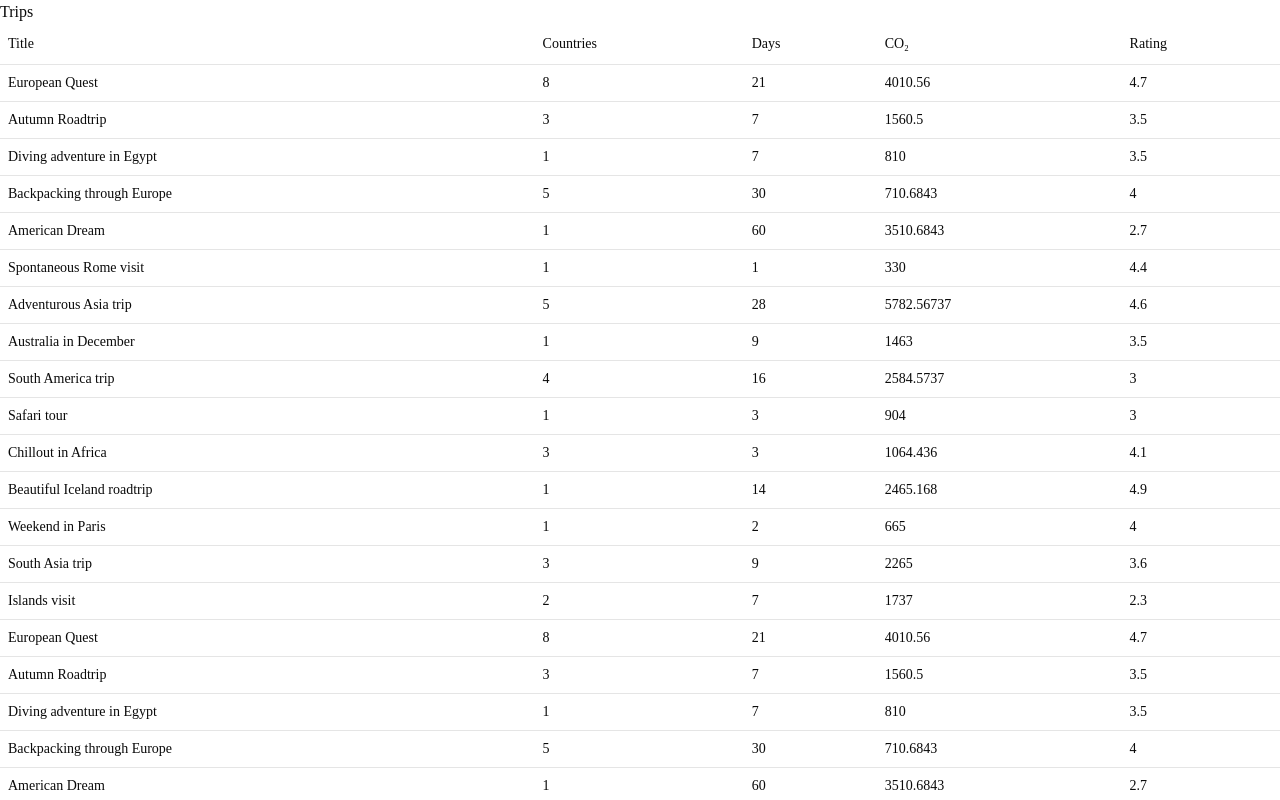
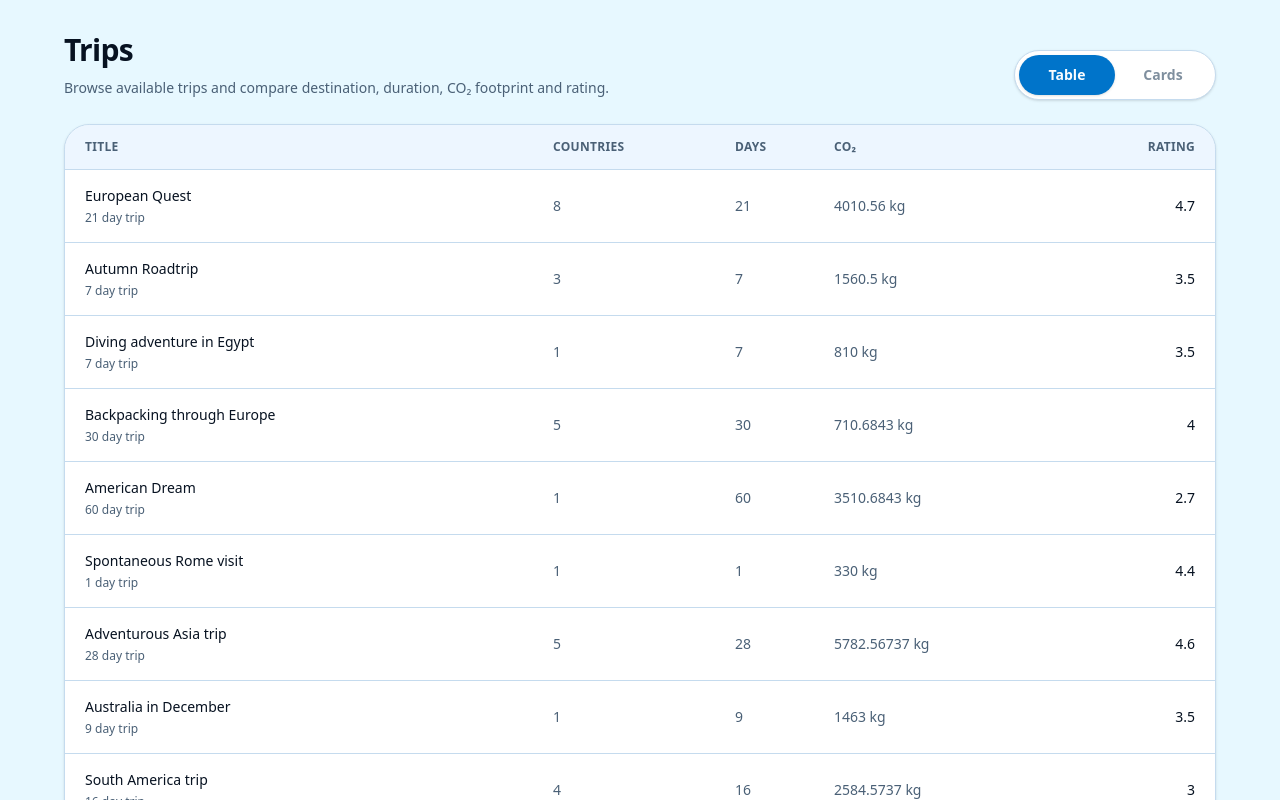
Before and after one commit to Blackwatch98/triply, a Next.js app: page / in a window 1280 px wide. Shown: the top 800 px of the page. Built offline with nearby package versions, Linux system fonts and the light colour scheme; data requests are answered from the project's data file.

Commit message:
style: Added some style for list of trips page

```diff
--- a/src/app/globals.css
+++ b/src/app/globals.css
@@ -7,38 +7,37 @@
 @theme inline {
   --color-background: var(--background);
   --color-foreground: var(--foreground);
-  --font-sans: var(--font-sans);
-  --font-mono: var(--font-geist-mono);
-  --font-heading: var(--font-sans);
-  --color-sidebar-ring: var(--sidebar-ring);
-  --color-sidebar-border: var(--sidebar-border);
-  --color-sidebar-accent-foreground: var(--sidebar-accent-foreground);
-  --color-sidebar-accent: var(--sidebar-accent);
-  --color-sidebar-primary-foreground: var(--sidebar-primary-foreground);
-  --color-sidebar-primary: var(--sidebar-primary);
-  --color-sidebar-foreground: var(--sidebar-foreground);
-  --color-sidebar: var(--sidebar);
+
+  --color-card: var(--card);
+  --color-card-foreground: var(--card-foreground);
+
+  --color-popover: var(--popover);
+  --color-popover-foreground: var(--popover-foreground);
+
+  --color-primary: var(--primary);
+  --color-primary-foreground: var(--primary-foreground);
+
+  --color-secondary: var(--secondary);
+  --color-secondary-foreground: var(--secondary-foreground);
+
+  --color-muted: var(--muted);
+  --color-muted-foreground: var(--muted-foreground);
+
+  --color-accent: var(--accent);
+  --color-accent-foreground: var(--accent-foreground);
+
+  --color-destructive: var(--destructive);
+
+  --color-border: var(--border);
+  --color-input: var(--input);
+  --color-ring: var(--ring);
+
+  --color-chart-1: var(--chart-1);
+  --color-chart-2: var(--chart-2);
+  --color-chart-3: var(--chart-3);
+  --color-chart-4: var(--chart-4);
   --color-chart-5: var(--chart-5);
-  --color-chart-4: var(--chart-4);
-  --color-chart-3: var(--chart-3);
-  --color-chart-2: var(--chart-2);
-  --color-chart-1: var(--chart-1);
-  --color-ring: var(--ring);
-  --color-input: var(--input);
-  --color-border: var(--border);
-  --color-destructive: var(--destructive);
-  --color-accent-foreground: var(--accent-foreground);
-  --color-accent: var(--accent);
-  --color-muted-foreground: var(--muted-foreground);
-  --color-muted: var(--muted);
-  --color-secondary-foreground: var(--secondary-foreground);
-  --color-secondary: var(--secondary);
-  --color-primary-foreground: var(--primary-foreground);
-  --color-primary: var(--primary);
-  --color-popover-foreground: var(--popover-foreground);
-  --color-popover: var(--popover);
-  --color-card-foreground: var(--card-foreground);
-  --color-card: var(--card);
+
   --radius-sm: calc(var(--radius) * 0.6);
   --radius-md: calc(var(--radius) * 0.8);
   --radius-lg: var(--radius);
@@ -49,82 +48,87 @@
 }
 
 :root {
-  --background: oklch(1 0 0);
-  --foreground: oklch(0.145 0 0);
+  --background: oklch(0.97 0.025 240);
+  --foreground: oklch(0.18 0.035 255);
+
   --card: oklch(1 0 0);
-  --card-foreground: oklch(0.145 0 0);
+  --card-foreground: oklch(0.18 0.035 255);
+
   --popover: oklch(1 0 0);
-  --popover-foreground: oklch(0.145 0 0);
-  --primary: oklch(0.205 0 0);
-  --primary-foreground: oklch(0.985 0 0);
-  --secondary: oklch(0.97 0 0);
-  --secondary-foreground: oklch(0.205 0 0);
-  --muted: oklch(0.97 0 0);
-  --muted-foreground: oklch(0.556 0 0);
-  --accent: oklch(0.97 0 0);
-  --accent-foreground: oklch(0.205 0 0);
+  --popover-foreground: oklch(0.18 0.035 255);
+
+  --primary: oklch(0.55 0.16 250);
+  --primary-foreground: oklch(0.99 0.005 240);
+
+  --secondary: oklch(0.94 0.035 245);
+  --secondary-foreground: oklch(0.28 0.06 250);
+
+  --muted: oklch(0.95 0.025 245);
+  --muted-foreground: oklch(0.48 0.045 250);
+
+  --accent: oklch(0.92 0.045 245);
+  --accent-foreground: oklch(0.24 0.07 250);
+
   --destructive: oklch(0.577 0.245 27.325);
-  --border: oklch(0.922 0 0);
-  --input: oklch(0.922 0 0);
-  --ring: oklch(0.708 0 0);
-  --chart-1: oklch(0.87 0 0);
-  --chart-2: oklch(0.556 0 0);
-  --chart-3: oklch(0.439 0 0);
-  --chart-4: oklch(0.371 0 0);
-  --chart-5: oklch(0.269 0 0);
-  --radius: 0.625rem;
-  --sidebar: oklch(0.985 0 0);
-  --sidebar-foreground: oklch(0.145 0 0);
-  --sidebar-primary: oklch(0.205 0 0);
-  --sidebar-primary-foreground: oklch(0.985 0 0);
-  --sidebar-accent: oklch(0.97 0 0);
-  --sidebar-accent-foreground: oklch(0.205 0 0);
-  --sidebar-border: oklch(0.922 0 0);
-  --sidebar-ring: oklch(0.708 0 0);
+
+  --border: oklch(0.88 0.035 245);
+  --input: oklch(0.88 0.035 245);
+  --ring: oklch(0.62 0.14 250);
+
+  --chart-1: oklch(0.62 0.14 250);
+  --chart-2: oklch(0.72 0.11 230);
+  --chart-3: oklch(0.52 0.13 265);
+  --chart-4: oklch(0.8 0.08 220);
+  --chart-5: oklch(0.42 0.12 255);
+
+  --radius: 0.875rem;
 }
 
 .dark {
-  --background: oklch(0.145 0 0);
-  --foreground: oklch(0.985 0 0);
-  --card: oklch(0.205 0 0);
-  --card-foreground: oklch(0.985 0 0);
-  --popover: oklch(0.205 0 0);
-  --popover-foreground: oklch(0.985 0 0);
-  --primary: oklch(0.922 0 0);
-  --primary-foreground: oklch(0.205 0 0);
-  --secondary: oklch(0.269 0 0);
-  --secondary-foreground: oklch(0.985 0 0);
-  --muted: oklch(0.269 0 0);
-  --muted-foreground: oklch(0.708 0 0);
-  --accent: oklch(0.269 0 0);
-  --accent-foreground: oklch(0.985 0 0);
+  --background: oklch(0.13 0.035 255);
+  --foreground: oklch(0.98 0.005 240);
+
+  --card: oklch(0.18 0.035 255);
+  --card-foreground: oklch(0.98 0.005 240);
+
+  --popover: oklch(0.18 0.035 255);
+  --popover-foreground: oklch(0.98 0.005 240);
+
+  --primary: oklch(0.75 0.12 240);
+  --primary-foreground: oklch(0.14 0.035 255);
+
+  --secondary: oklch(0.24 0.035 255);
+  --secondary-foreground: oklch(0.98 0.005 240);
+
+  --muted: oklch(0.24 0.035 255);
+  --muted-foreground: oklch(0.72 0.035 245);
+
+  --accent: oklch(0.27 0.045 250);
+  --accent-foreground: oklch(0.98 0.005 240);
+
   --destructive: oklch(0.704 0.191 22.216);
+
   --border: oklch(1 0 0 / 10%);
   --input: oklch(1 0 0 / 15%);
-  --ring: oklch(0.556 0 0);
-  --chart-1: oklch(0.87 0 0);
-  --chart-2: oklch(0.556 0 0);
-  --chart-3: oklch(0.439 0 0);
-  --chart-4: oklch(0.371 0 0);
-  --chart-5: oklch(0.269 0 0);
-  --sidebar: oklch(0.205 0 0);
-  --sidebar-foreground: oklch(0.985 0 0);
-  --sidebar-primary: oklch(0.488 0.243 264.376);
-  --sidebar-primary-foreground: oklch(0.985 0 0);
-  --sidebar-accent: oklch(0.269 0 0);
-  --sidebar-accent-foreground: oklch(0.985 0 0);
-  --sidebar-border: oklch(1 0 0 / 10%);
-  --sidebar-ring: oklch(0.556 0 0);
+  --ring: oklch(0.65 0.1 245);
+
+  --chart-1: oklch(0.75 0.12 240);
+  --chart-2: oklch(0.65 0.1 230);
+  --chart-3: oklch(0.55 0.12 260);
+  --chart-4: oklch(0.8 0.08 220);
+  --chart-5: oklch(0.5 0.1 250);
 }
 
 @layer base {
   * {
     @apply border-border outline-ring/50;
   }
+
+  html {
+    @apply font-sans;
+  }
+
   body {
     @apply bg-background text-foreground;
   }
-  html {
-    @apply font-sans;
-  }
 }
--- a/src/app/page.tsx
+++ b/src/app/page.tsx
@@ -12,33 +12,95 @@ export default async function Home() {
   const trips = await getTrips();
 
   return (
-    <main>
-      <h1>Trips</h1>
+    <main className="bg-background text-foreground min-h-screen px-4 py-8 sm:px-6 lg:px-8">
+      <section className="mx-auto flex max-w-6xl flex-col gap-6">
+        <header className="flex flex-col gap-4 sm:flex-row sm:items-end sm:justify-between">
+          <div>
+            <h1 className="text-foreground text-3xl font-semibold tracking-tight">
+              Trips
+            </h1>
 
-      <section>
+            <p className="text-muted-foreground mt-2 max-w-2xl text-sm leading-6">
+              Browse available trips and compare destination, duration, CO₂
+              footprint and rating.
+            </p>
+          </div>
+
+          <div className="bg-card grid w-full grid-cols-2 rounded-3xl border p-1 shadow-sm sm:w-fit">
+            <button className="bg-primary text-primary-foreground flex w-full items-center justify-center rounded-2xl px-4 py-2.5 text-sm font-semibold shadow-sm transition-colors sm:min-w-24">
+              Table
+            </button>
+
+            <button
+              className="text-muted-foreground hover:bg-muted hover:text-foreground flex w-full items-center justify-center rounded-2xl px-4 py-2.5 text-sm font-semibold transition-colors disabled:cursor-not-allowed disabled:opacity-70 sm:min-w-24"
+              disabled
+            >
+              Cards
+            </button>
+          </div>
+        </header>
+
+        <section className="bg-card overflow-hidden rounded-2xl border shadow-sm">
+          <div className="overflow-x-auto">
             <Table>
               <TableHeader>
-            <TableRow>
-              <TableHead>Title</TableHead>
-              <TableHead>Countries</TableHead>
-              <TableHead>Days</TableHead>
-              <TableHead>CO₂</TableHead>
-              <TableHead>Rating</TableHead>
+                <TableRow className="bg-muted/60 hover:bg-muted/60">
+                  <TableHead className="text-muted-foreground h-11 px-5 text-xs font-semibold tracking-wide uppercase">
+                    Title
+                  </TableHead>
+                  <TableHead className="text-muted-foreground h-11 text-xs font-semibold tracking-wide uppercase">
+                    Countries
+                  </TableHead>
+                  <TableHead className="text-muted-foreground h-11 text-xs font-semibold tracking-wide uppercase">
+                    Days
+                  </TableHead>
+                  <TableHead className="text-muted-foreground h-11 text-xs font-semibold tracking-wide uppercase">
+                    CO₂
+                  </TableHead>
+                  <TableHead className="text-muted-foreground h-11 pr-5 text-right text-xs font-semibold tracking-wide uppercase">
+                    Rating
+                  </TableHead>
                 </TableRow>
               </TableHeader>
 
               <TableBody>
                 {trips.map((trip) => (
-              <TableRow key={trip.id}>
-                <TableCell>{trip.title}</TableCell>
-                <TableCell>{trip.countries.length}</TableCell>
-                <TableCell>{trip.days}</TableCell>
-                <TableCell>{trip.co2kilograms}</TableCell>
-                <TableCell>{trip.rating}</TableCell>
+                  <TableRow
+                    key={trip.id}
+                    className="hover:bg-muted/40 transition-colors"
+                  >
+                    <TableCell className="px-5 py-4">
+                      <div className="flex flex-col gap-1">
+                        <span className="text-card-foreground font-medium">
+                          {trip.title}
+                        </span>
+                        <span className="text-muted-foreground text-xs">
+                          {trip.days} day trip
+                        </span>
+                      </div>
+                    </TableCell>
+
+                    <TableCell className="text-muted-foreground py-4 text-sm">
+                      {trip.countries.length}
+                    </TableCell>
+
+                    <TableCell className="text-muted-foreground py-4 text-sm">
+                      {trip.days}
+                    </TableCell>
+
+                    <TableCell className="text-muted-foreground py-4 text-sm">
+                      {trip.co2kilograms} kg
+                    </TableCell>
+
+                    <TableCell className="py-4 pr-5 text-right text-sm font-medium">
+                      {trip.rating}
+                    </TableCell>
                   </TableRow>
                 ))}
               </TableBody>
             </Table>
+          </div>
+        </section>
       </section>
     </main>
   );
```
Lines whose indentation alone changed are shown as unchanged.
